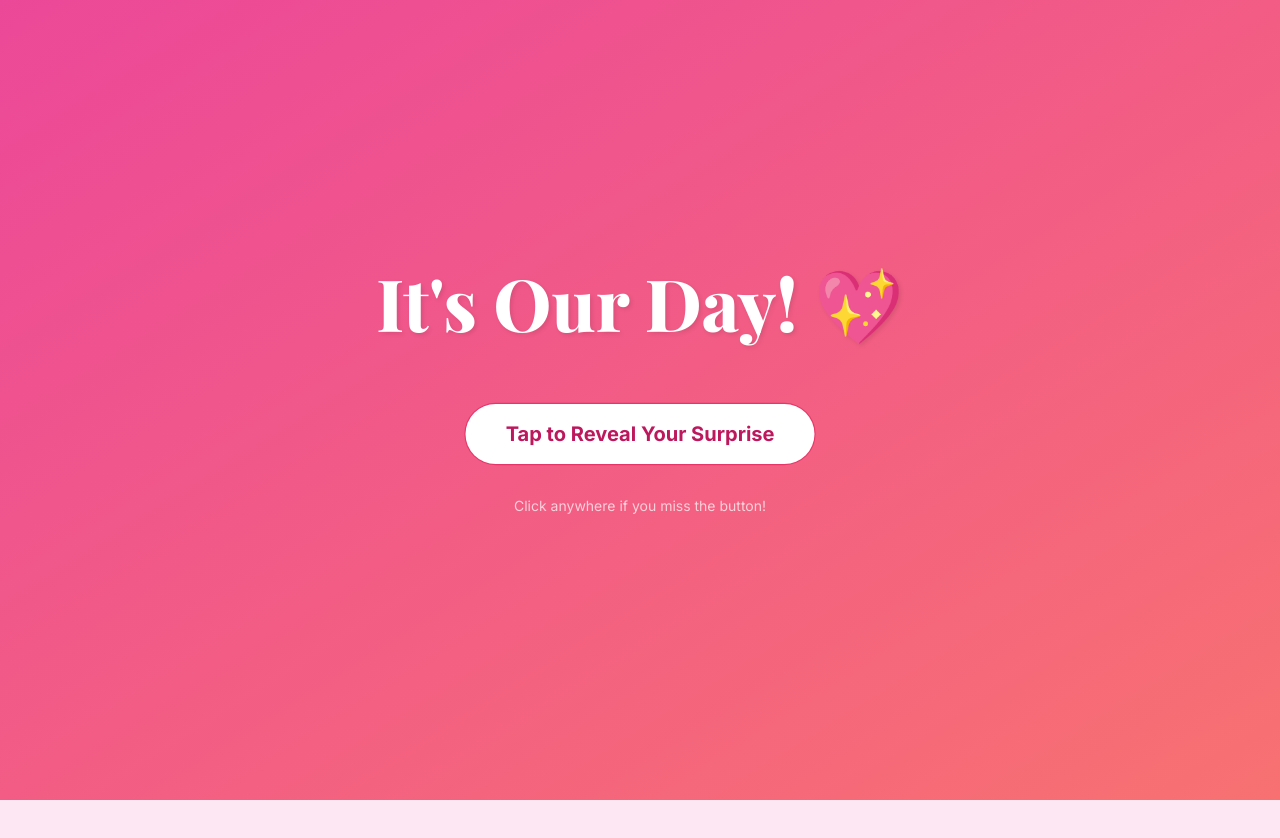
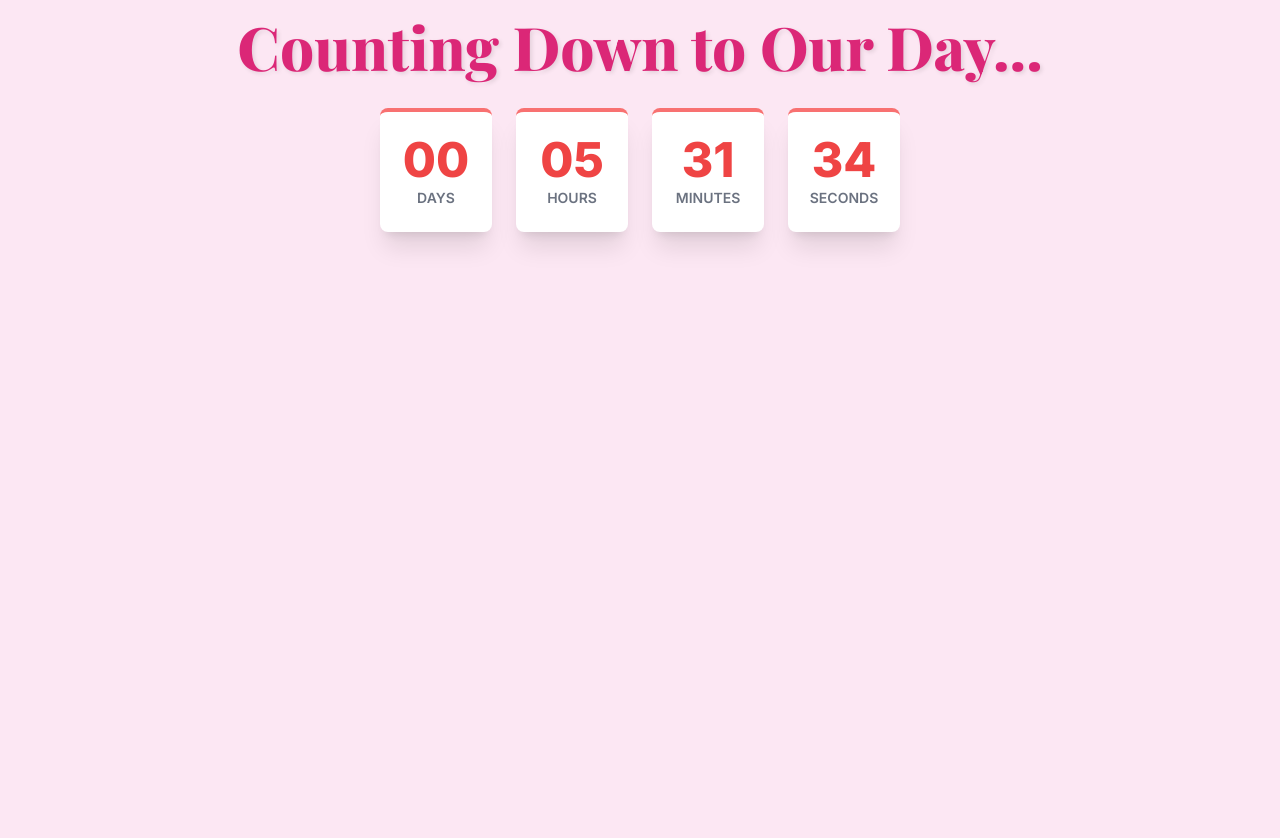
Before and after one commit to Dp-855/anniversary-surprise, a plain HTML site: page index.html in a window 1280 px wide. Before the commit the page ends 800 px from the top, so only its background shows below. Drawn offline with nearby package versions, Linux system fonts and the light colour scheme; a web font is replaced by a local one.

Commit message:
Update index.html

```diff
--- a/index.html
+++ b/index.html
@@ -79,7 +79,7 @@
 <body class="min-h-screen flex flex-col items-center justify-center p-4">
 
   <script>
-    const ANNIVERSARY_DATE = "10-29-2025 04:47:00";
+    const ANNIVERSARY_DATE = "10-30-2025 13:31:00";
     const TARGET_DATE = new Date(ANNIVERSARY_DATE).getTime();
   </script>
 
```
